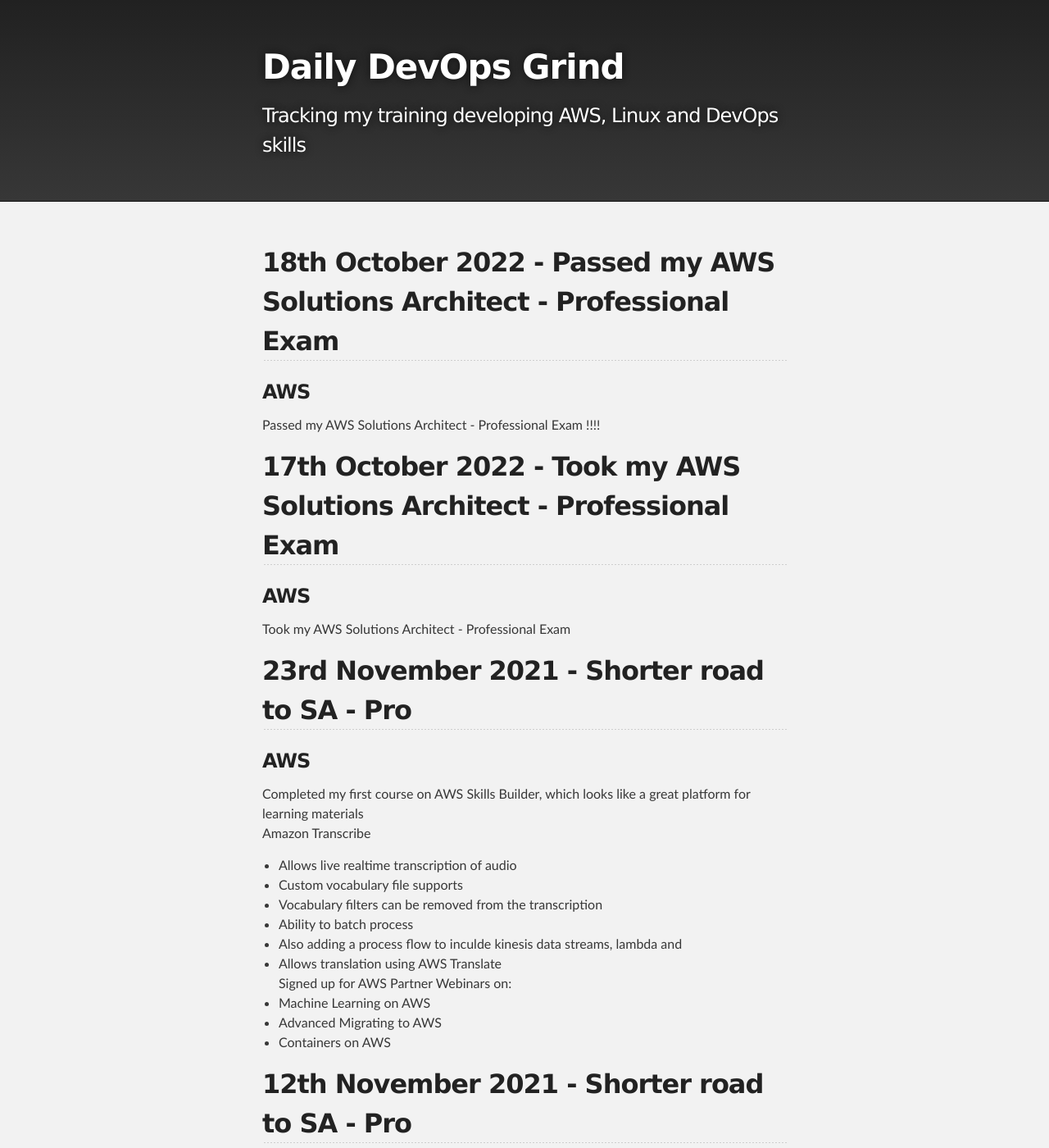
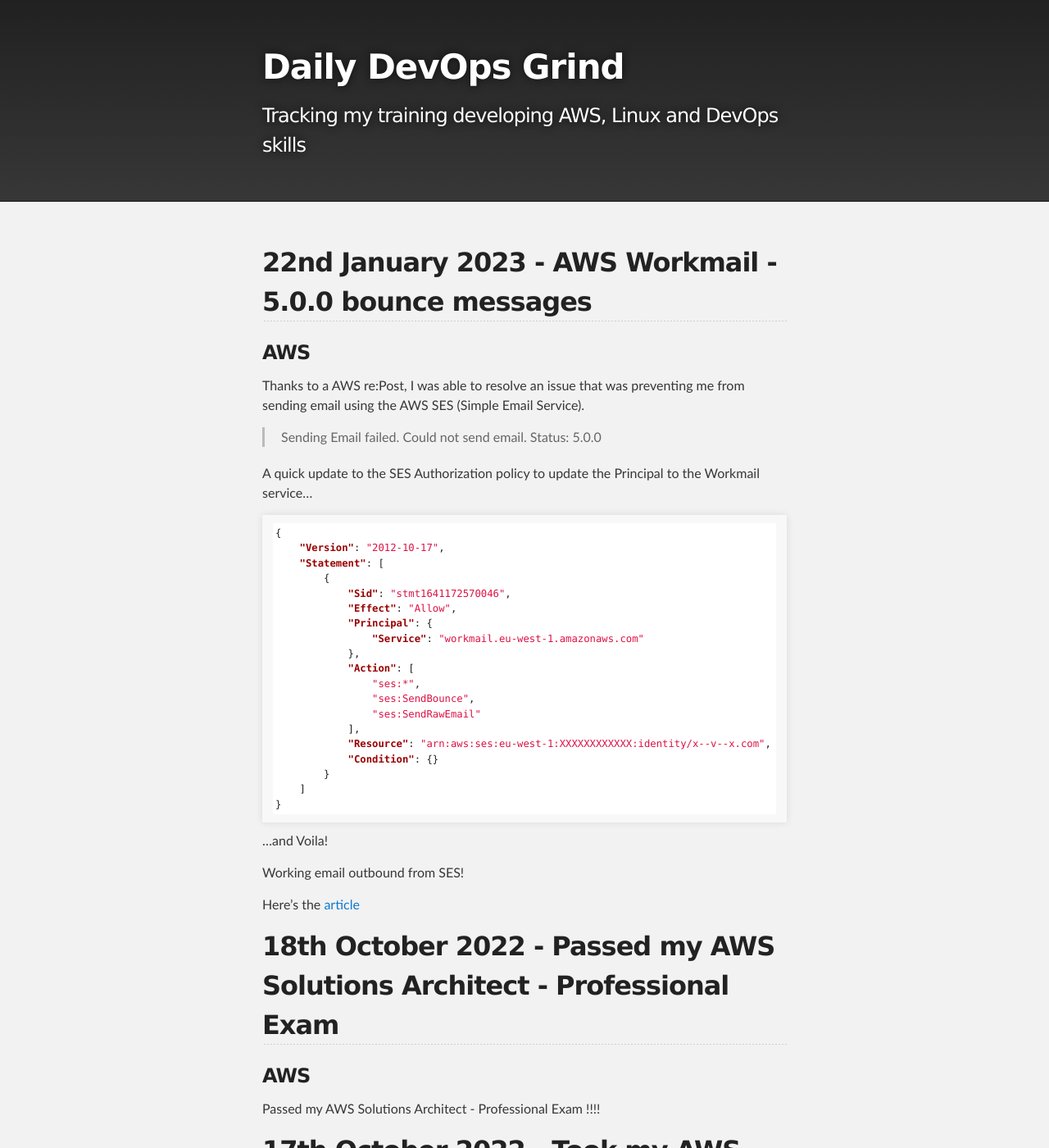
Before and after one commit to adamp-github/adamp-github.github.io, a Jekyll site: the page built from index.md, in a window 1280 px wide and 1400 px high. Shown: the whole window at 82% size. Built offline with Jekyll 4.4.1, drawn with Linux system fonts in a browser that asks for light colours; our own code applies the rules of GitHub Pages for plain Markdown files; a script that is not in the unit is left out.

Commit message:
Updated Readme - 22Jan23

````diff
--- a/index.md
+++ b/index.md
@@ -1,8 +1,43 @@
+
+## 22nd January 2023 - AWS Workmail - 5.0.0 bounce messages
+### AWS
+Thanks to a AWS re:Post, I was able to resolve an issue that was preventing me from sending email using the AWS SES (Simple Email Service).
+
+> Sending Email failed. Could not send email.
+> Status: 5.0.0
+
+A quick update to the SES Authorization policy to update the Principal to the Workmail service...
+```json
+{
+    "Version": "2012-10-17",
+    "Statement": [
+        {
+            "Sid": "stmt1641172570046",
+            "Effect": "Allow",
+            "Principal": {
+                "Service": "workmail.eu-west-1.amazonaws.com"
+            },
+            "Action": [
+                "ses:*",
+                "ses:SendBounce",
+                "ses:SendRawEmail"
+            ],
+            "Resource": "arn:aws:ses:eu-west-1:XXXXXXXXXXXX:identity/x--v--x.com",
+            "Condition": {}
+        }
+    ]
+}
+```
+...and Voila!
+
+Working email outbound from SES!
+
+Here's the [article](https://repost.aws/questions/QUXMqm3LNrS-StjWHt1zUcCg/aws-work-mail-cant-send-emails)
+
 ## 18th October 2022 - Passed my AWS Solutions Architect - Professional Exam
 ### AWS
 Passed my AWS Solutions Architect - Professional Exam !!!!
 <div data-iframe-width="150" data-iframe-height="270" data-share-badge-id="3002aa4a-52f6-4ac7-926e-3e1714ea2f3f" data-share-badge-host="https://www.credly.com"></div><script type="text/javascript" async src="//cdn.credly.com/assets/utilities/embed.js"></script>
-
 
 ## 17th October 2022 - Took my AWS Solutions Architect - Professional Exam
 ### AWS
````
